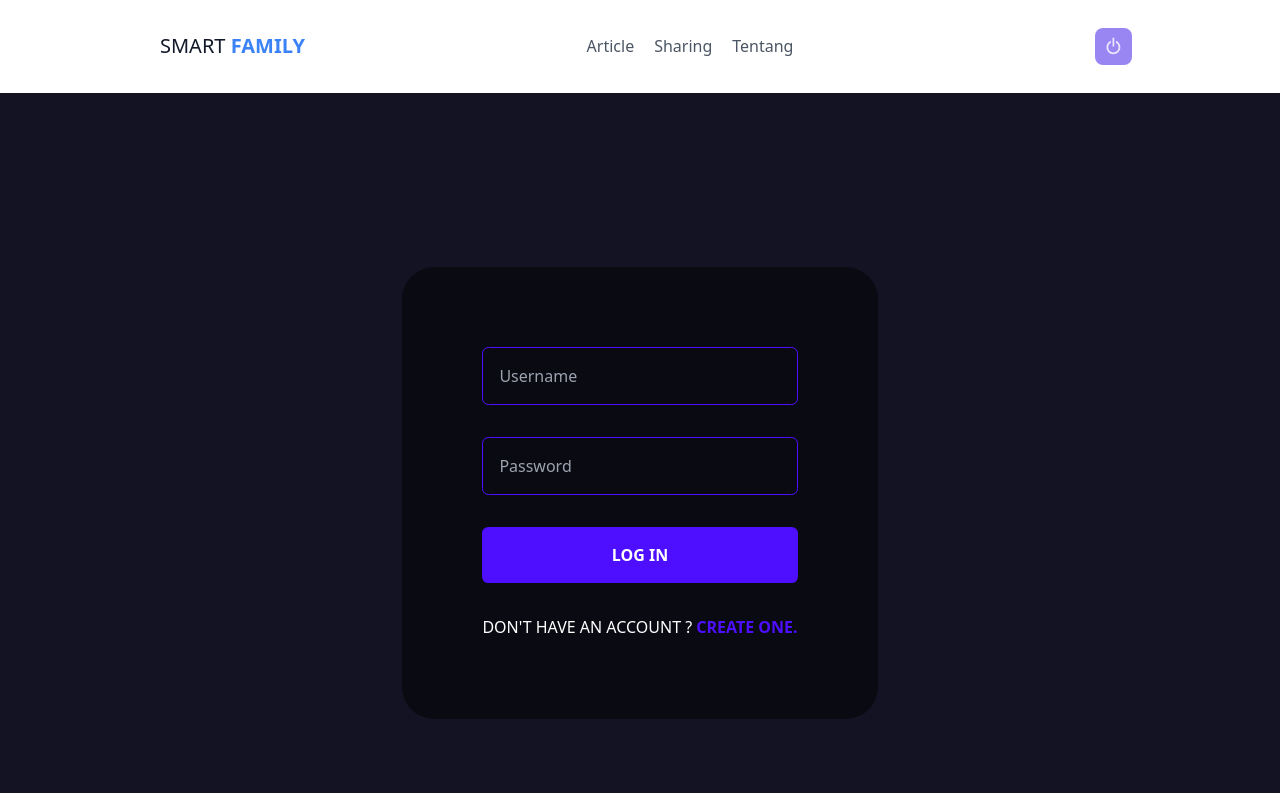
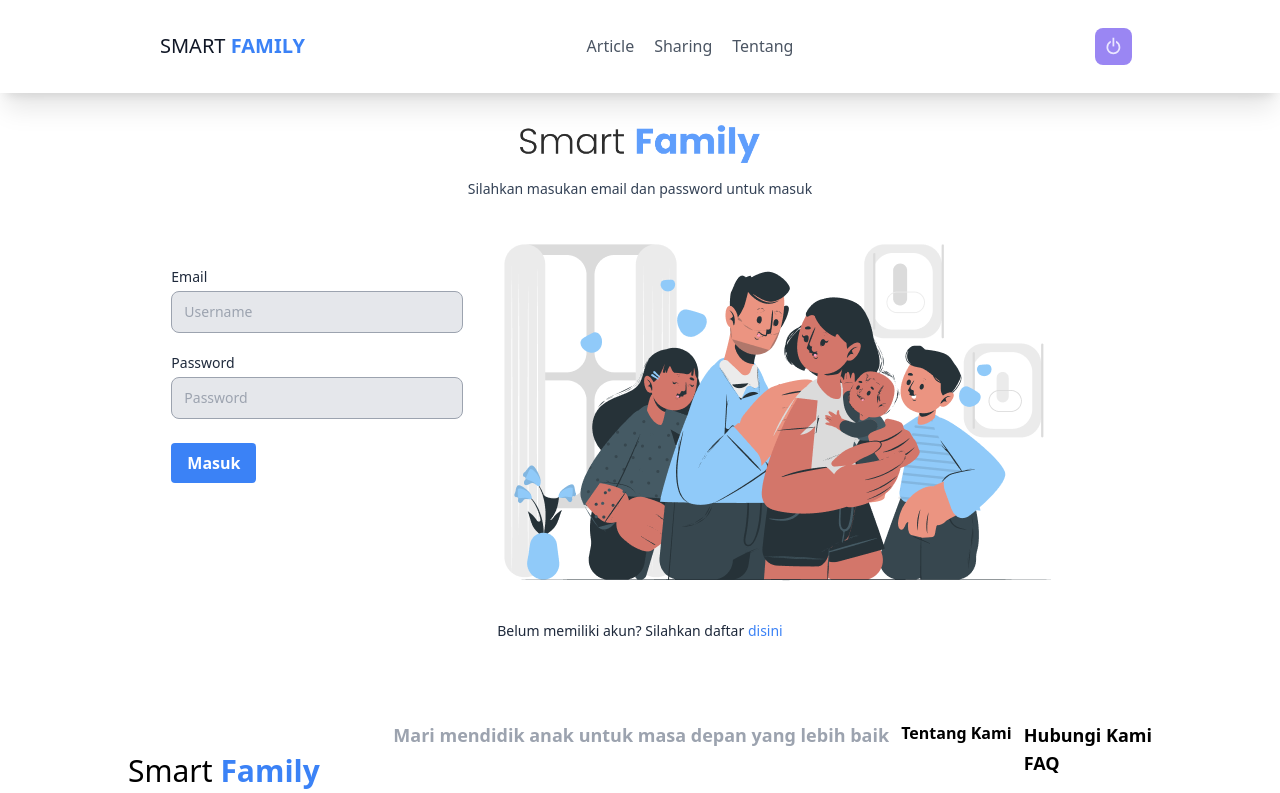
Before and after one commit to faisalalm01/frontend-parentingApp, a React (Create React App) app: page /login in a window 1280 px wide. Shown: the top 793 px of the page. Built offline with nearby package versions, Linux system fonts and the light colour scheme.

Commit message:
new style login

```diff
--- a/src/pages/ForumPage.js
+++ /dev/null
@@ -1,12 +0,0 @@
-import React from 'react';
-
-function ForumPage() {
-  return (
-    <section className='forum-page'>
-        <p>ForumPage</p>
-        <p>Belum ada isinya</p>
-    </section>
-  );
-}
-
-export default ForumPage;
--- a/src/pages/LoginPage.js
+++ b/src/pages/LoginPage.js
@@ -1,7 +1,8 @@
 /* eslint-disable react-hooks/exhaustive-deps */
 import React, { useState, useEffect } from "react";
 import axios from "axios";
-import styled from "styled-components";
+import Logo from "../assets/logo.png";
+import HeroLogin from '../assets/hero-login.png'
 import { useNavigate, Link } from "react-router-dom";
 import { ToastContainer, toast } from "react-toastify";
 import "react-toastify/dist/ReactToastify.css";
@@ -63,97 +64,54 @@ export default function Login() {
 
   return (
     <>
-      <FormContainer>
-        <form action="" onSubmit={(event) => handleSubmit(event)}>
-          <input
-            type="text"
+      <section className='login-page flex p-8 flex-col md:ml-auto w-full mt-10 md:mt-0 items-center'>
+      <img
+        className="w-60 object-center rounded"
+          src={Logo} alt="Smart Family"
+      />
+
+      <div className='login-page__intro text-center mt-4'>
+        <p className='text-sm text-slate-700'>Silahkan masukan email dan password untuk masuk</p>
+      </div>
+
+      <div className='flex'>
+      <form onSubmit={(event) => handleSubmit(event)} action="" className='login-input my-10'>
+        <div className='mt-6'>
+        <label className='leading-7 text-sm text-custom-text-primary text-slate-800'>Email</label>
+        <input  type="text"
             placeholder="Username"
             name="username"
             onChange={(e) => handleChange(e)}
             min="3"
-          />
-          <input
-            type="password"
+            className="w-full bg-gray-200 rounded-lg border border-gray-400 outline-2 outline-form-secondry text-background-primary text-sm normal-case py-1 px-3 leading-8"/>
+        </div>
+
+        <div className='mt-4'>
+        <label className='leading-7 text-sm text-custom-text-primary text-slate-800'>Password</label>
+        <input  type="password"
             placeholder="Password"
             name="password"
             onChange={(e) => handleChange(e)}
-          />
-          <button type="submit">Log In</button>
-          <span>
-            Don't have an account ? <Link to="/register">Create One.</Link>
-          </span>
-        </form>
-      </FormContainer>
+            className="w-full bg-gray-200 rounded-lg border border-gray-400 outline-2 outline-form-secondry text-background-primary text-sm normal-case py-1 px-3 leading-8"/>
+        </div>
+
+        <div className='my-6'>
+          <button type="submit" className='bg-blue-500 hover:bg-blue-700 text-white font-bold text-md py-2 px-4 rounded'>
+            Masuk
+          </button>
+        </div>
+      </form>
+      <img
+        className="w-26 object-center rounded mx-10 mt-10"
+          src={HeroLogin} alt="Smart Family"
+      />
+      </div>
+
+      <div className='login-page__link-to-register'>
+        <p className='text-sm my-10 text-slate-800'>Belum memiliki akun? Silahkan daftar <Link to="/register" className='text-blue-500 hover:text-blue-700'>disini</Link></p>
+      </div>
+    </section>
       <ToastContainer />
     </>
   );
 }
-
-const FormContainer = styled.div`
-  height: 100vh;
-  width: 100vw;
-  display: flex;
-  flex-direction: column;
-  justify-content: center;
-  gap: 1rem;
-  align-items: center;
-  background-color: #131324;
-  .brand {
-    display: flex;
-    align-items: center;
-    gap: 1rem;
-    justify-content: center;
-    img {
-      height: 5rem;
-    }
-    h1 {
-      color: white;
-      text-transform: uppercase;
-    }
-  }
-
-  form {
-    display: flex;
-    flex-direction: column;
-    gap: 2rem;
-    background-color: #00000076;
-    border-radius: 2rem;
-    padding: 5rem;
-  }
-  input {
-    background-color: transparent;
-    padding: 1rem;
-    border: 0.1rem solid #4e0eff;
-    border-radius: 0.4rem;
-    color: white;
-    width: 100%;
-    font-size: 1rem;
-    &:focus {
-      border: 0.1rem solid #997af0;
-      outline: none;
-    }
-  }
-  button {
-    background-color: #4e0eff;
-    color: white;
-    padding: 1rem 2rem;
-    border: none;
-    font-weight: bold;
-    cursor: pointer;
-    border-radius: 0.4rem;
-    font-size: 1rem;
-    text-transform: uppercase;
-    &:hover {
-      background-color: #4e0eff;
-    }
-  }
-  span {
-    color: white;
-    text-transform: uppercase;
-    a {
-      color: #4e0eff;
-      text-decoration: none;
-      font-weight: bold;
-    }
-  }
-`;
```
Also changed, not shown: src/pages/LandingPage.js (+48 -48 lines), src/assets/hero-login.png (added), src/assets/logo.png (added).
